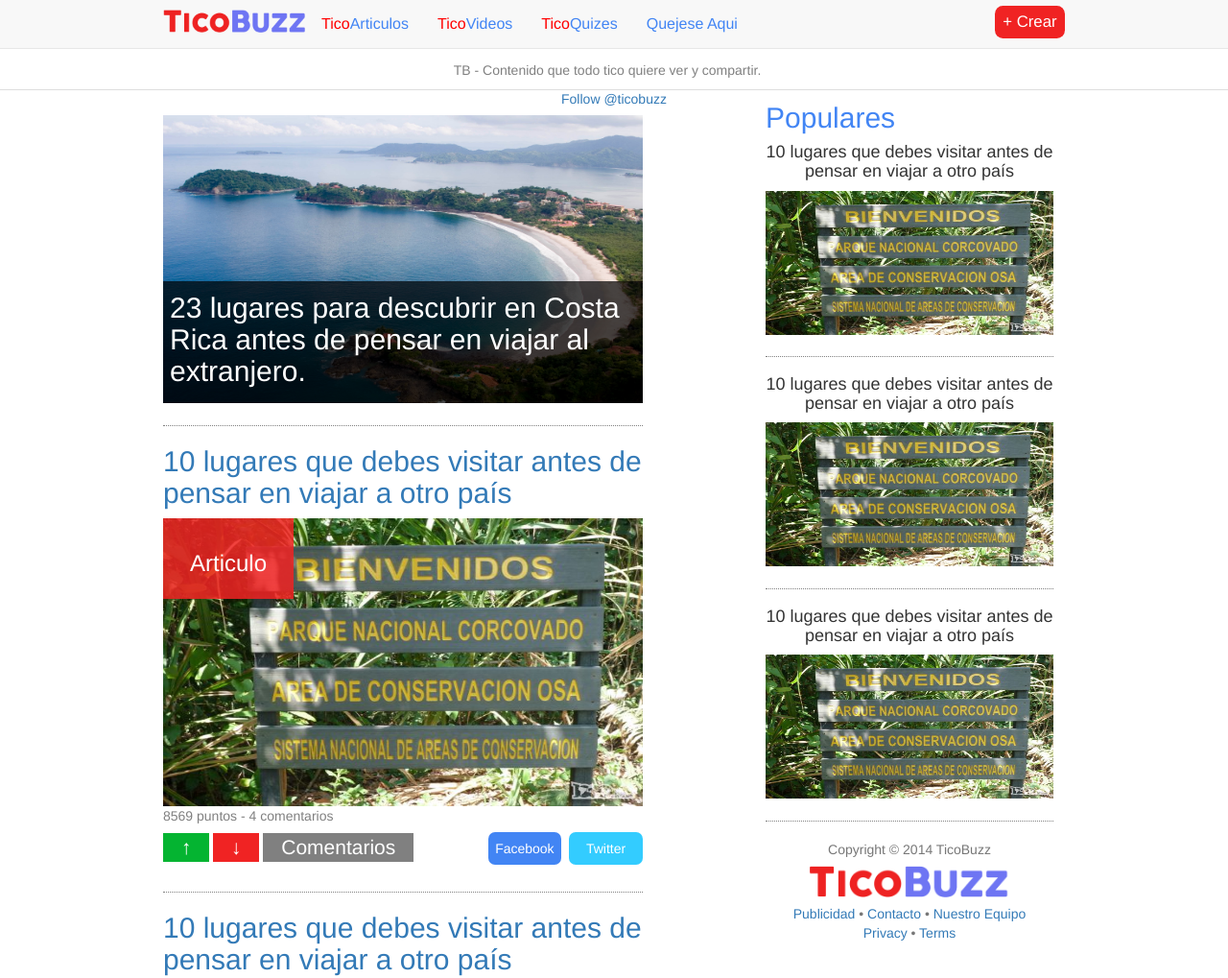
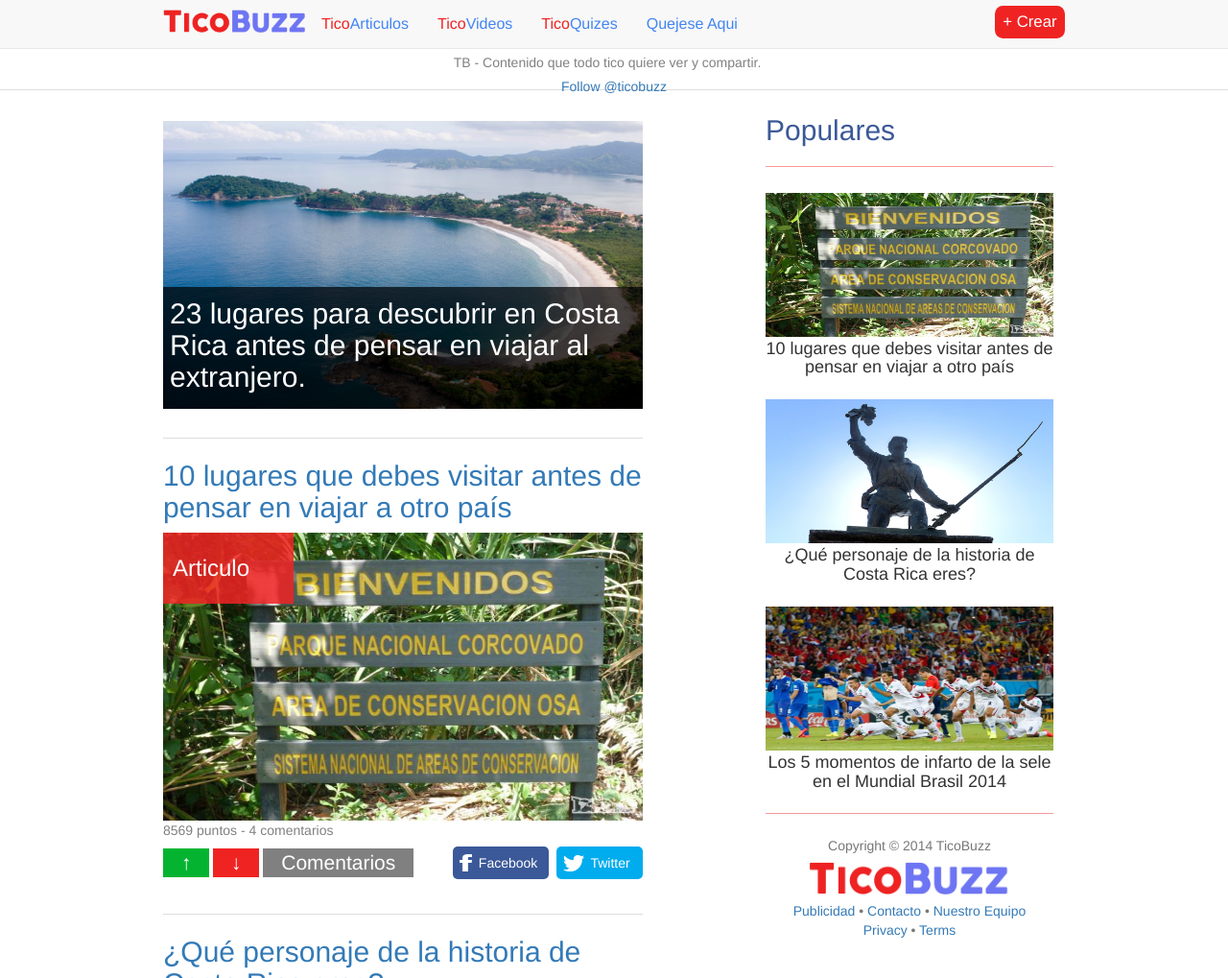
Before and after one commit to oalexanderpa/TicoBuzz, a website: page app/index.html in a window 1280 px wide. Shown: the top 1019 px of the page at 96% size. Drawn offline with nearby package versions, Linux system fonts and the light colour scheme; some packages are replaced by stand-ins of ours; files that its build step writes are made by us from their sources.

Commit message:
Ajustes visuales

```diff
--- a/app/index.html
+++ b/app/index.html
@@ -96,7 +96,7 @@ window.twttr = (function (d, s, id) {
     <div class="container">
 		<div class="row">
 			<div class="col-xs-12 social-bar" >
-				<p class="slogan hidden-xs">TB - Contenido que todo tico quiere ver y compartir.</p>
+				<span class="slogan hidden-xs">TB - Contenido que todo tico quiere ver y compartir.</span>
 				<div class="fb-like" data-href="https://www.facebook.com/TicoBuzz" data-layout="button_count" data-action="like" data-show-faces="false" data-share="false"></div>
 				<a class="twitter-follow-button"
 				  href="https://twitter.com/ticobuzz"
@@ -119,13 +119,13 @@ window.twttr = (function (d, s, id) {
       <div class="col-xs-12 col-sm-4 col-lg-4 bodyRight" ng-controller="PopularesController">
         <h2 class="populares">Populares</h2>
         <article class="popularArticle" ng-repeat="popular in populares">
-              <figcaption class="popularArticle-Description">
-                <h4>{{popular.titulo}}
-                </h4>
-              </figcaption>
                 <figure class="popularArticle-ImageContainer">
-                  <img class="popularArticle-Image" src="images/corcovado.jpg">
+                  <img class="popularArticle-Image" src="{{popular.imagen}}">
                 </figure>
+                <figcaption class="popularArticle-Description">
+                    <h4>{{popular.titulo}}
+                    </h4>
+                </figcaption>
         </article>
 
 
--- a/app/scripts/app.js
+++ b/app/scripts/app.js
@@ -45,10 +45,10 @@ angular
       titulo:'10 lugares que debes visitar antes de pensar en viajar a otro país',
       imagen:'images/corcovado.jpg'
     }, {
-      titulo:'10 lugares que debes visitar antes de pensar en viajar a otro país',
-      imagen:'images/corcovado.jpg'
+      titulo:'¿Qué personaje de la historia de Costa Rica eres?',
+      imagen:'images/juansantamaria.jpg'
     }, {
-      titulo:'10 lugares que debes visitar antes de pensar en viajar a otro país',
-      imagen:'images/corcovado.jpg'
+      titulo:'Los 5 momentos de infarto de la sele en el Mundial Brasil 2014',
+      imagen:'images/costaricagrecia.jpg'
       }];
     });
--- a/app/scripts/controllers/main.js
+++ b/app/scripts/controllers/main.js
@@ -22,7 +22,7 @@ angular.module('ticoBuzzApp')
 		],
 		imagen:'images/corcovado.jpg'
 	}, {
-		titulo:'10 lugares que debes visitar antes de pensar en viajar a otro país',
+		titulo:'¿Qué personaje de la historia de Costa Rica eres?',
 		tipo:'Quiz',
 		label:'labelQuiz',
 		puntos:'8569',
@@ -32,9 +32,9 @@ angular.module('ticoBuzzApp')
 			'random comment',
 			'random comment'
 		],
-		imagen:'images/corcovado.jpg'
+		imagen:'images/juansantamaria.jpg'
 	}, {
-		titulo:'10 lugares que debes visitar antes de pensar en viajar a otro país',
+		titulo:'Los 5 momentos de infarto de la sele en el Mundial Brasil 2014',
 		tipo:'Video',
 		label:'labelVideo',
 		puntos:'8569',
@@ -44,7 +44,7 @@ angular.module('ticoBuzzApp')
 			'random comment',
 			'random comment'
 		],
-		imagen:'images/corcovado.jpg'
+		imagen:'images/costaricagrecia.jpg'
 	}];
   })
   .filter('titulo', function() {
--- a/app/styles/main.css
+++ b/app/styles/main.css
@@ -2,6 +2,7 @@
 body {
   padding-top: 50px;
   margin-bottom: 1em;
+
 }
 
 /* Everything but the jumbotron gets side spacing for mobile first views */
@@ -18,13 +19,19 @@ body {
 
 .fb-like{
   margin-right: 1em;
+  top: 7px;
+}
+
+.twitter-follow-button{
+  position: relative;
+  top: 12px;
 }
 
 .slogan{
-  display: inline-block;
   margin-right: 1em;
   color: gray;
-  margin-top: 15px;
+  position: relative;
+  top: 7px;
 }
 
 /* Make the masthead heading the same height as the navigation */
@@ -43,10 +50,11 @@ body {
 /* Custom page footer */
 .footer {
   color: #777;
-  padding: 0;
+  padding-top: 23px;
   text-align: center;
   max-height: 150px;
   margin-bottom: 1.2em;
+  border-top: solid 1px #F89B9B;
 }
 
 /* Customize container */
@@ -190,12 +198,9 @@ body {
 }
 
 .mainArticle{
-  padding-bottom: 1.6em;
-  border-bottom: dotted;
-  border-width: 1px;
-  border-color: gray;
+  margin-bottom: 30px;
   max-width: 500px;
-  margin-top: 0.82em;
+  margin-top: 17.5px;
 }
 
 .mainArticle-ImageContainer{
@@ -214,6 +219,10 @@ body {
   width: 100%;
 }
 
+.ng-binding{
+  margin-top: 0;
+}
+
 .bodyLeft{
   padding: 0;
   margin-top: 1.2em;
@@ -224,7 +233,7 @@ body {
 
 .bodyRight{
   padding: 0;
-  margin-top: 1em;
+  margin-top: 1.400em;
   max-width: 300px;
 }
 
@@ -235,11 +244,8 @@ body {
 }
 
 .popularArticle{
-  padding-bottom: 1.6em;
-  margin-bottom: 1.35em;
-  border-bottom: dotted;
-  border-width: 1px;
-  border-color: gray;
+  margin-bottom: 23px;
+/*  border-top: dotted 1px gray;*/
   max-width: 500px;
   margin-top: 0.3em;
   text-align: center;
@@ -250,6 +256,7 @@ body {
   max-height: 400px;
   width: 100%;
   position: relative;
+  margin-bottom: 3px;
 }
 
 .popularArticle-Image{
@@ -259,10 +266,9 @@ body {
 }
 
 .homeArticle{
-  padding-bottom: 1.6em;
-  border-bottom: dotted;
-  border-width: 1px;
-  border-color: gray;
+  margin-bottom: 30px;
+  padding-top: 22px;
+  border-top: solid 1px #ddd;
   max-width: 500px;
 }
 
@@ -280,29 +286,38 @@ body {
 }
 
 .populares{
-  color: #4285f4;
-  margin-top: 0;
+  color: #3B5998;
+  margin-top: 7px;
+  margin-bottom: 27px;
+  padding-bottom: 0.7em;
+  border-bottom: solid 1px #F89B9B;
 }
 
 .labelArticulo{
   color: white;
   position: absolute;
   background-color:rgba(240, 35, 35, 0.85);
-  padding: 1em 2em;
+   padding: 24px 10px;
+  height: 74px;
+  width: 136px;
 }
 
 .labelQuiz{
   color: white;
   position: absolute;
-  background-color:rgba(240, 100, 35, 0.85);
-  padding: 1em 2em;
+  background-color:rgba(59, 89, 152, 0.85);
+  padding: 24px 10px;
+  height: 74px;
+  width: 136px;
 }
 
 .labelVideo{
   color: white;
   position: absolute;
-  background-color:rgba(240, 35, 150, 0.85);
-  padding: 1em 2em;
+  background-color:rgba(0, 135, 247, 0.85);
+  padding: 24px 10px;
+  height: 74px;
+  width: 136px;
 }
 
 .labels2{
@@ -348,27 +363,54 @@ body {
 }
 
 
-.twitter-share{
+.twitterShare{
   margin: 0.5em 0;
   padding: 0.5em;
-  background-color: #33ccff;
-  border-radius: 7px;
+  background-color: #00ACED;
+  border-radius: 5px;
   color: white;
   border: none;
   margin-left: 0.25em;
-  width: 77px;
+  width: 90px;
   float: right;
 }
 
-.fb-share{
+.twitterShare-image{
+margin-top: 2px;
+display: inline-block;
+float: left;
+}
+
+.twitterShare-description{
+padding: 0;
+display: inline-block;
+margin: 0;
+}
+
+.facebookShare{
   margin: 0.5em 0.35em;
-  padding: 0.5em;
-  background-color: #4285f4;
-  border-radius: 7px;
+  padding: 0.5em 0.3em;
+  background-color: #3B5998;
+  border-radius: 5px;
   color: white;
   border: none;
   float: right;
+  width: 100px;
 }
+
+.facebookShare-image{
+display: inline-block;
+float: left;
+margin-top: 1px;
+margin-left: 3px;
+}
+
+.facebookShare-description{
+padding: 0;
+display: inline-block;
+margin: 0;
+}
+
 
 .cargar{
   margin-top: 2em;
@@ -391,7 +433,7 @@ body {
 }
 
 .Tico{
-  color: red;
+  color: #f02323;
 }
 
 /*Fin estilos del nav bar*/
--- a/app/views/main.html
+++ b/app/views/main.html
@@ -17,7 +17,6 @@
           <figcaption class="homeArticle-Description"><h2>{{post.titulo}}</h2>
           </figcaption>
         </a>
-
           <figure class="homeArticle-ImageContainer">
             <label ng-class="post.label">
               <h3>{{post.tipo}}</h3>
@@ -29,8 +28,14 @@
           <button class="vote-up">↑</button>
           <button class="vote-down">↓</button>
           <button class="comments">Comentarios</button>
-          <button class="twitter-share">Twitter</button>
-          <button class="fb-share">Facebook</button>
+          <button class="twitterShare">
+          <p class="twitterShare-description">Twitter</p>
+            <img class="twitterShare-image" src="/images/twittericon.PNG" width="22" height="17" alt="submit" />
+          </button>
+          <button class="facebookShare">
+            <p class="facebookShare-description">Facebook</p>
+            <img class="facebookShare-image" src="/images/facebookicon.PNG" width="13" height="18" alt="submit" />
+          </button>
       </article>
 
         <button class="cargar"><p>... Cargando más artículos ...</p></button>
```
Also changed, not shown: app/images/costaricagrecia.jpg (added), app/images/facebookicon.png (added), app/images/juansantamaria.jpg (added), app/images/twittericon.png (added), 1 other file.
